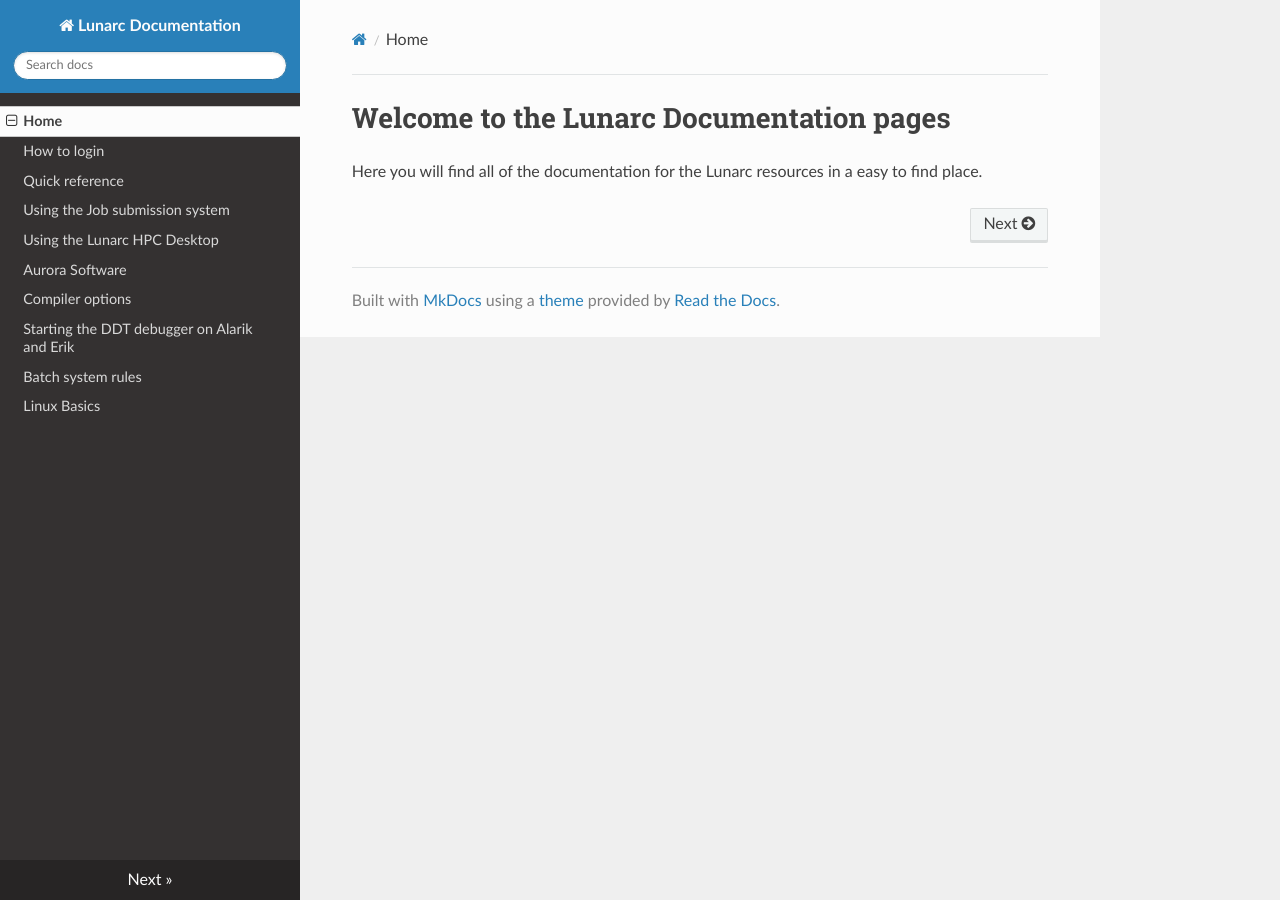
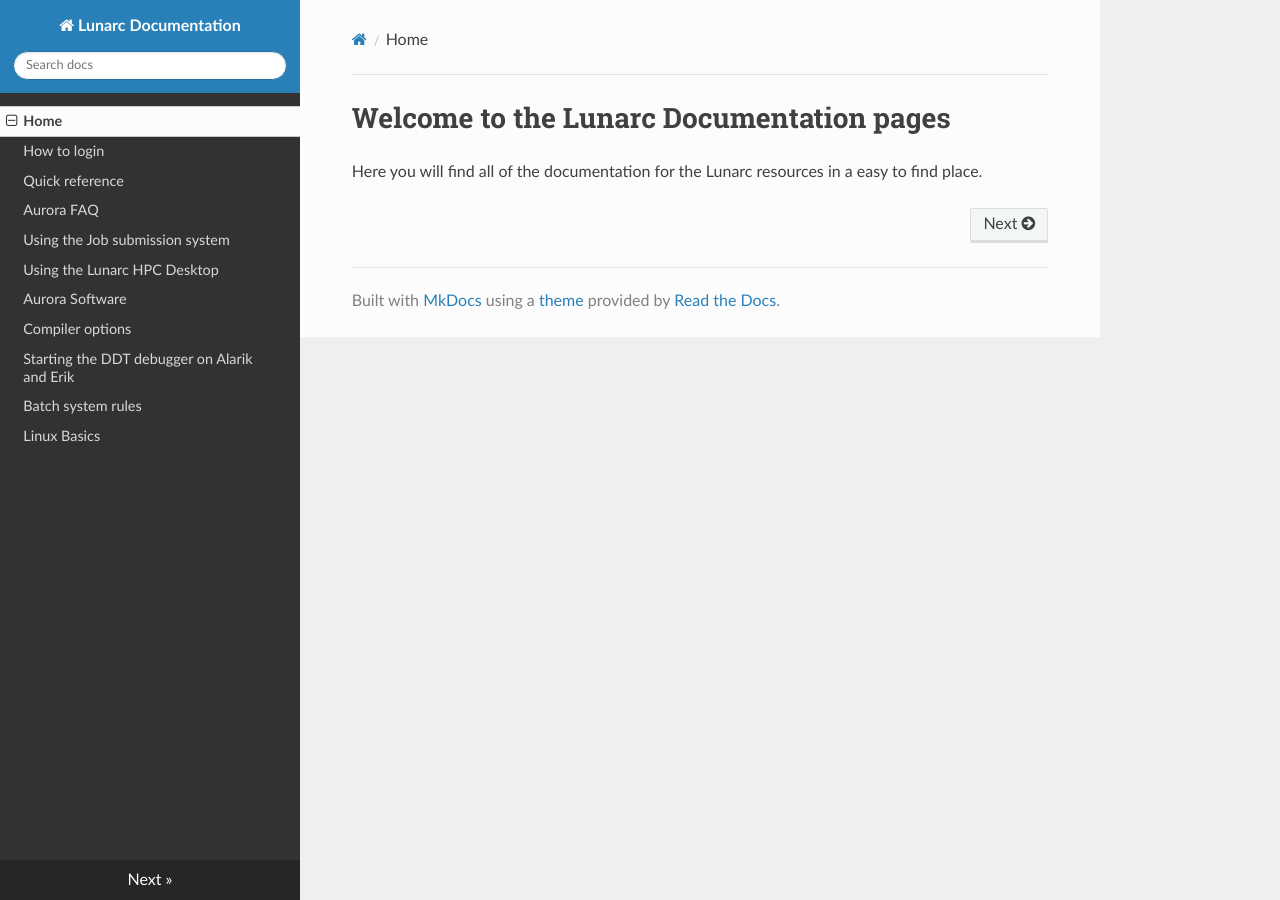
Before and after one commit to lunarc/lunarc_docs, an MkDocs documentation site: the page built from docs/index.md, in a window 1280 px wide. Built offline with MkDocs 1.6.1, drawn with Linux system fonts in a browser that asks for light colours; nearby versions of some CDN libraries; old or Windows-style settings are respelled for this version of MkDocs.

Commit message:
Update mkdocs.yml

```diff
--- a/mkdocs.yml
+++ b/mkdocs.yml
@@ -3,6 +3,7 @@ pages:
 - Home: index.md
 - How to login: login_howto.md
 - Quick reference: quick_reference.md
+- Aurora FAQ: aurora_faq.md
 - Using the Job submission system: batch_system.md
 - Using the Lunarc HPC Desktop: using_hpc_desktop.md
 - Aurora Software: aurora_modules.md
```
